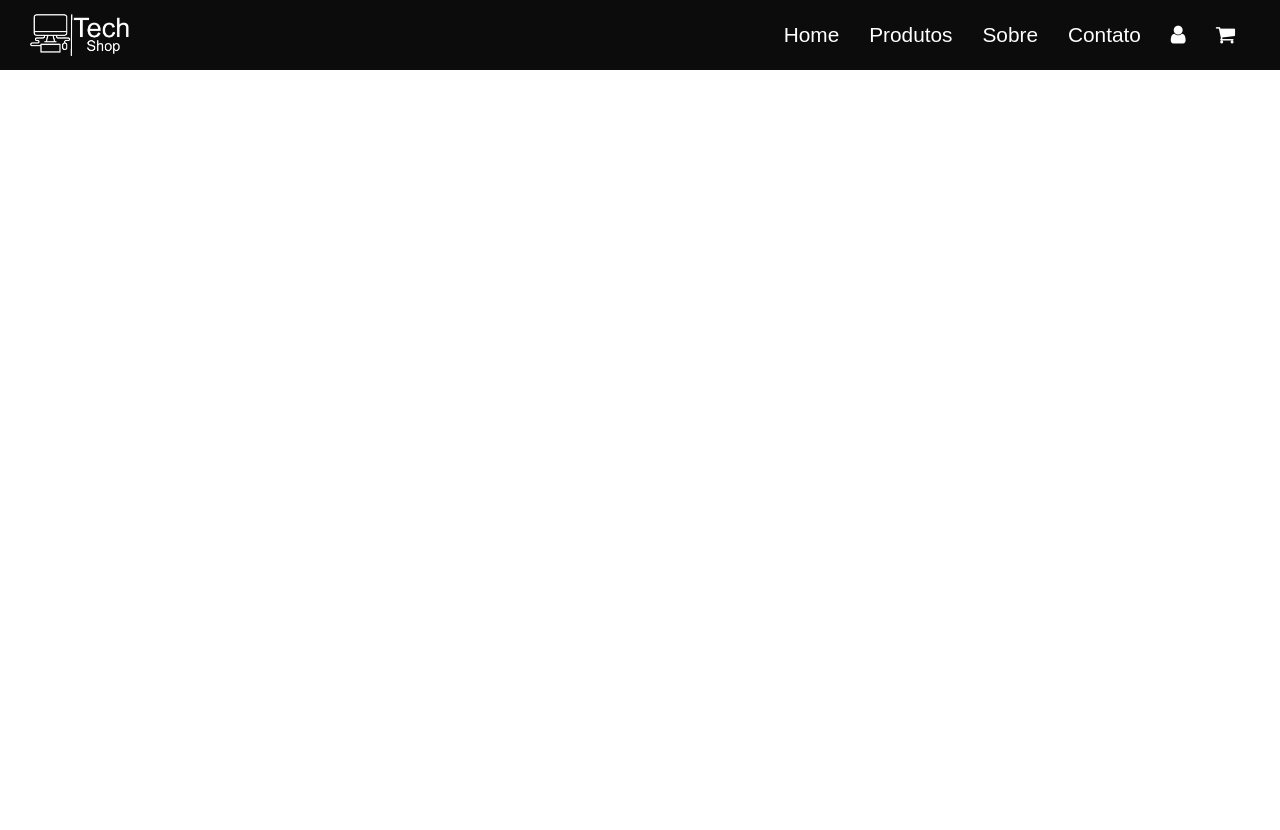
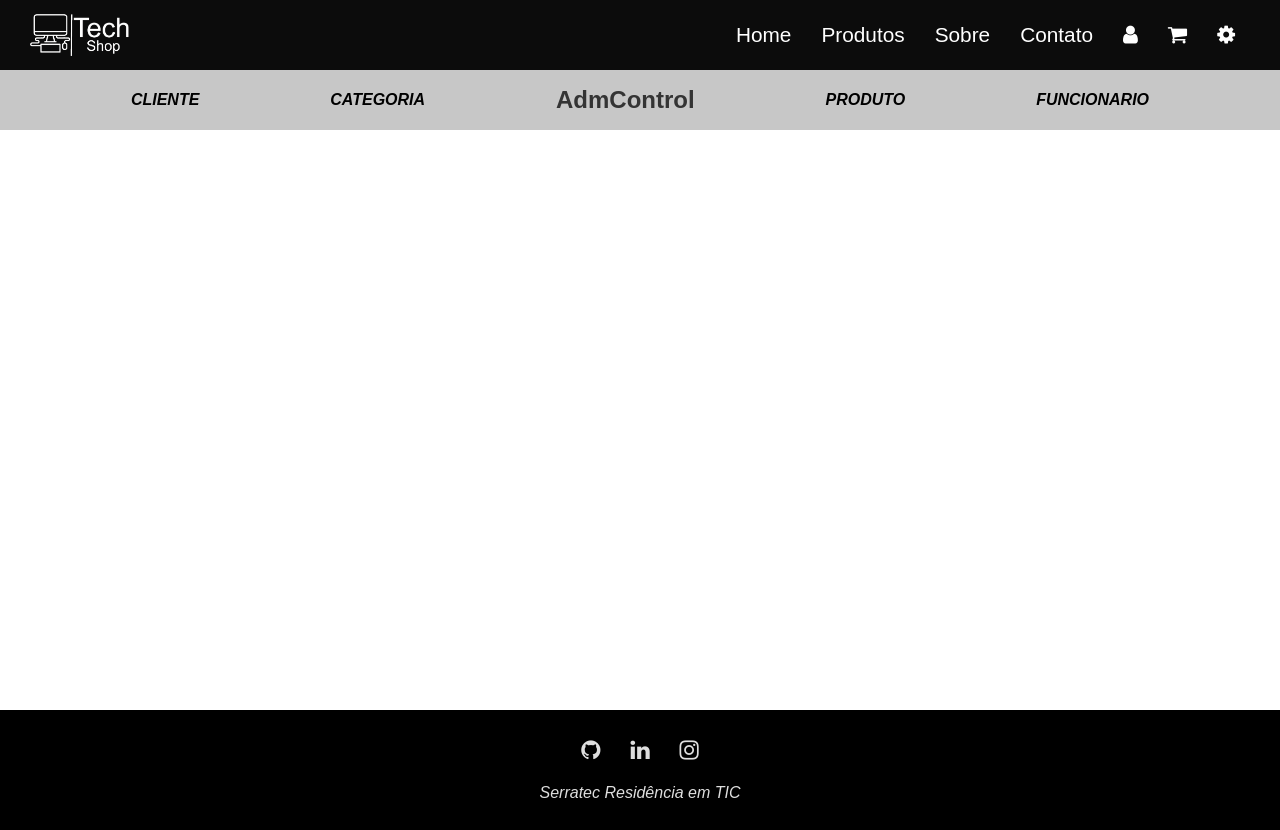
Before and after one commit to nathanfdias/EcommerceReact, a React (Vite) app in the folder ecommerce/: page /adm in a window 1280 px wide. Before the commit the page ends 800 px from the top, so only its background shows below. Built offline with nearby package versions, Linux system fonts and the light colour scheme.

Commit message:
Inicio Adm

```diff
--- a/ecommerce/src/components/navigation/Content.jsx
+++ b/ecommerce/src/components/navigation/Content.jsx
@@ -1,23 +1,26 @@
-import { Route, Routes } from 'react-router-dom';
-import Home from '../../views/Home';
-import About from '../../views/About';
-import Contact from '../../views/Contact';
-import Products from '../../views/Products';
-import Login from '../../views/Login';
-import Cart from '../../views/Cart';
-import Produto from '../../views/produtoUnico/Produto';
-
+import { Route, Routes } from "react-router-dom";
+import Adm from "../../pages/admSet/Adm";
+import About from "../../views/About";
+import Cart from "../../views/Cart";
+import Contact from "../../views/Contact";
+import Home from "../../views/Home";
+import Login from "../../views/Login";
+import Products from "../../views/Products";
+import Produto from "../../views/produtoUnico/Produto";
+import CategoriaAdm from '../../pages/admPages/categoria/categoria';
 
 const Content = (props) => (
   <div>
     <Routes>
       <Route path="/" element={<Home />} />
       <Route path="/produtos" element={<Products />} />
-            <Route path="/produtos/:id" element={<Produto />}  />
-            <Route path="/sobre" element={ <About />} />
+      <Route path="/produtos/:id" element={<Produto />} />
+      <Route path="/sobre" element={<About />} />
       <Route path="/contato" element={<Contact />} />
       <Route path="/login" element={<Login />} />
       <Route path="/cart" element={<Cart />} />
+      <Route path="/adm" element={<Adm />} />
+      <Route path="/categoriaadm" element={<CategoriaAdm/>}></Route>
     </Routes>
   </div>
 );
--- a/ecommerce/src/components/navigation/Menu.jsx
+++ b/ecommerce/src/components/navigation/Menu.jsx
@@ -46,6 +46,9 @@ const Menu = ( props ) => {
         <li className="navbar__item">
             <Link className="navbar__link" to="/cart"><i class="fa fa-shopping-cart"></i></Link>
         </li>
+        <li className="navbar__item">
+            <Link className="navbar__link" to="/adm"><i class="fa fa-gear"></i></Link>
+        </li>
       </ul>
     </nav>
   );
--- /dev/null
+++ b/ecommerce/src/pages/admPages/categoria/catAdm.css
@@ -0,0 +1,17 @@
+.categoriaAdm-main{
+    margin-top: 70px;
+    color: black;
+}
+
+.catadm-container{
+    margin-top: 70px;
+}
+
+.categoriaAdm-title{
+    margin-top: 120px;
+    width: 100%;
+    display: flex;
+    flex-direction: row;
+    justify-content: space-around;
+    font-style: italic;
+}
--- /dev/null
+++ b/ecommerce/src/pages/admPages/categoria/categoria.jsx
@@ -0,0 +1,79 @@
+import axios from "axios";
+import React, { useState } from "react";
+import {APIResponse} from '../../../services/apiPadrao'
+import './catAdm.css';
+import { NavLink} from "react-router-dom";
+
+const CategoriaAdm = () => {
+    const { data, isFetching, error } = APIResponse("/categoria");
+    const [errorS, setErrorS] = useState(null);
+    const [response, setResponse] = useState(null);
+
+    const deletarCliente = (id) => {
+        axios
+          .delete(`https://ecommerce-api-react-serratec.herokuapp.com/categoria/${id}`)
+          .then((response) => {
+            setResponse(response.status);
+          })
+          .catch((error) => {
+            setErrorS(error);
+          })
+          .finally(() => {
+            refresh();
+          });
+      };
+
+      const refresh = () => {
+        window.location.reload();
+      };
+
+      const Carregando = () => {
+        return(
+            <>
+                <div className="categoriaAdm-main">
+                    <h1>Carregando</h1>
+                </div>
+            </>
+        );
+      }
+
+      const Mostrar = () => {
+        return(
+            <>
+                {data?.map((x) => {
+                    return(
+                        <div className="catadm-container">
+                            <h2>TESTE MOSTRAGEM</h2>
+                        </div>
+                    )
+                })}
+            </>
+        );
+      }
+
+    return(
+        <>
+            <div className="categoriaAdm-main">
+                <div className="categoriaAdm-title">
+                    <NavLink to="/adm">
+                        <div>
+                            <h2>Voltar a Central</h2>
+                        </div>
+                    </NavLink>
+                    <div>
+                        <h2>Adicionar Novo</h2>
+                    </div>
+                </div>
+                {(() => {
+                    if (isFetching) {
+                        return <Carregando />;
+                    } else {
+                        return <Mostrar />;
+                    }
+                })()}
+            </div>
+        </>
+    )
+}
+
+export default CategoriaAdm;
--- /dev/null
+++ b/ecommerce/src/pages/admSet/Adm.jsx
@@ -0,0 +1,43 @@
+import React from "react";
+import { NavLink } from "react-router-dom";
+import Footer from '../../components/Footer';
+import './index.css';
+
+const Adm = () => {
+    return(
+        <>
+            <div className="container-adm">
+                <div className="navbar-adm">
+                    <ul>
+                        <li>
+                           <NavLink>
+                                <p className="links-adm">CLIENTE</p>
+                            </NavLink>
+                        </li>
+                        <li>
+                           <NavLink to="/categoriaadm">
+                                <p className="links-adm">CATEGORIA</p>
+                            </NavLink>
+                        </li>
+                        <li>
+                            <h2 className="titulo-adm">AdmControl</h2>
+                        </li>
+                        <li>
+                           <NavLink>
+                                <p className="links-adm">PRODUTO</p>
+                            </NavLink>
+                        </li>
+                        <li>
+                           <NavLink>
+                                <p className="links-adm">FUNCIONARIO</p>
+                            </NavLink>
+                        </li>
+                    </ul>
+                </div>
+            </div>
+            <Footer />
+        </>
+    )
+}
+
+export default Adm;
--- /dev/null
+++ b/ecommerce/src/pages/admSet/index.css
@@ -0,0 +1,28 @@
+.container-adm{
+    margin-top: 70px;
+    min-height: 80vh;
+}
+
+.navbar-adm ul {
+    height: 60px;
+    display: flex;
+    flex-direction: row;
+    justify-content: space-evenly;
+    align-items: center;
+    background-color: rgb(199, 199, 199);
+}
+
+.titulo-adm{
+    color: rgba(0, 0, 0, 0.74);
+}
+
+.links-adm{
+    font-style: oblique;
+    font-weight: bolder;
+    color: black;
+}
+
+.links-adm:hover {
+    border-bottom: 1px solid black;
+    padding-bottom: 5px;
+}
--- /dev/null
+++ b/ecommerce/src/services/apiPadrao.js
@@ -0,0 +1,28 @@
+import axios from "axios";
+import { useEffect, useState } from "react";
+
+const api = axios.create({
+  baseURL: "https://ecommerce-api-react-serratec.herokuapp.com",
+});
+
+export function APIResponse(url) {
+  const [isFetching, setIsFetching] = useState(true);
+  const [data, setProdutos] = useState([]);
+  const [error, setError] = useState(null);
+
+  useEffect(() => {
+    api
+      .get(url)
+      .then((response) => {
+        setProdutos(response.data);
+      })
+      .catch((error) => {
+        setError(error);
+      })
+      .finally(() => {
+        setIsFetching(false);
+      });
+  }, []);
+
+  return { data, isFetching, error };
+}
--- a/ecommerce/src/styles/Menu.css
+++ b/ecommerce/src/styles/Menu.css
@@ -66,7 +66,7 @@
       flex-direction: column;
       justify-content: space-evenly;
       align-items: center;
-      top: 88px;
+      top: 108px;
       left: -100%;
       width: 100%;
       height: 200px;
--- a/ecommerce/src/views/produtoUnico/Produto.jsx
+++ b/ecommerce/src/views/produtoUnico/Produto.jsx
@@ -41,6 +41,14 @@ const Produto = () => {
               <button>+</button>
             </div> */}
             <div>
+              <div className="buttons-links-pages">
+                <button className="button-links" >
+                  <NavLink to="/produtos" className="txt-button-links">Continuar Comprando</NavLink>
+                </button>
+                <button className="button-links" >
+                  <NavLink to="/cart" className="txt-button-links">Ir para carrinho</NavLink>
+                </button>
+              </div>
               <button
                 className="button-carrinho"
                 onClick={() =>
--- a/ecommerce/src/views/produtoUnico/index.css
+++ b/ecommerce/src/views/produtoUnico/index.css
@@ -91,6 +91,29 @@
     cursor: pointer;
 }
 
+.buttons-links-pages{
+    display: flex;
+    flex-direction: row;
+    justify-content: center;
+    gap: 10px;
+}
+
+.button-links{
+    width: 200px;
+    height: 40px;
+    border: none;
+    cursor: pointer;
+    background-color: black;
+}
+
+.txt-button-links{
+    color: white;
+}
+
+.buttons-links-pages button .navLink{
+    background-color: brown;
+}
+
 @media screen and (max-width:850px) {
     .img-produto{
         height: 200px;
```
Also changed, not shown: ecommerce/src/pages/admPages/categoria/PostCategoria.jsx (added), ecommerce/src/pages/admPages/categoria/PutCategoria.jsx (added). Lines whose indentation alone changed are shown as unchanged.
